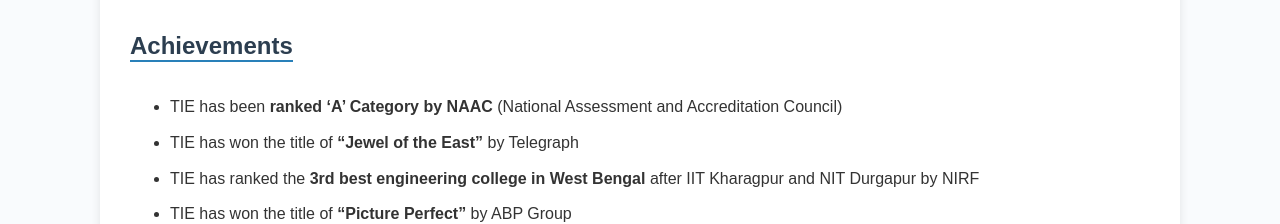
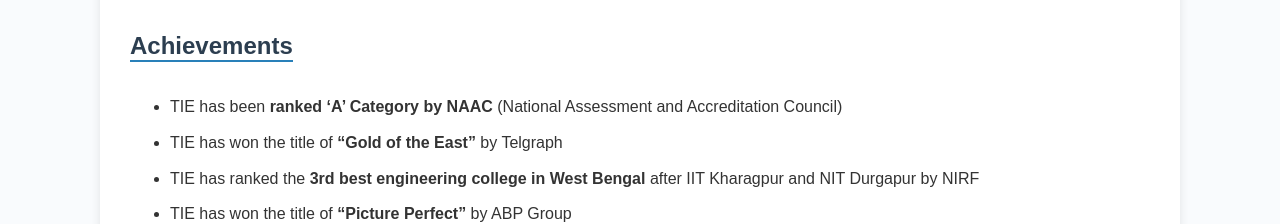
Before and after one commit to snehaagarwal05/CollegeAdmissionManagementPortal, a React (Vite) app: page / in a window 1280 px wide. Shown: the part 820-1044 px from the top of the page. Built offline with nearby package versions, Linux system fonts and the light colour scheme.

Commit message:
Update Home.jsx

```diff
--- a/src/components/home/Home.jsx
+++ b/src/components/home/Home.jsx
@@ -51,7 +51,7 @@
             and Accreditation Council)
           </li>
           <li>
-            TIE has won the title of <b>“Jewel of the East”</b> by Telegraph
+            TIE has won the title of <b>“Gold of the East”</b> by Telgraph
           </li>
           <li>
             TIE has ranked the <b>3rd best engineering college in West Bengal</b>{" "}
```
